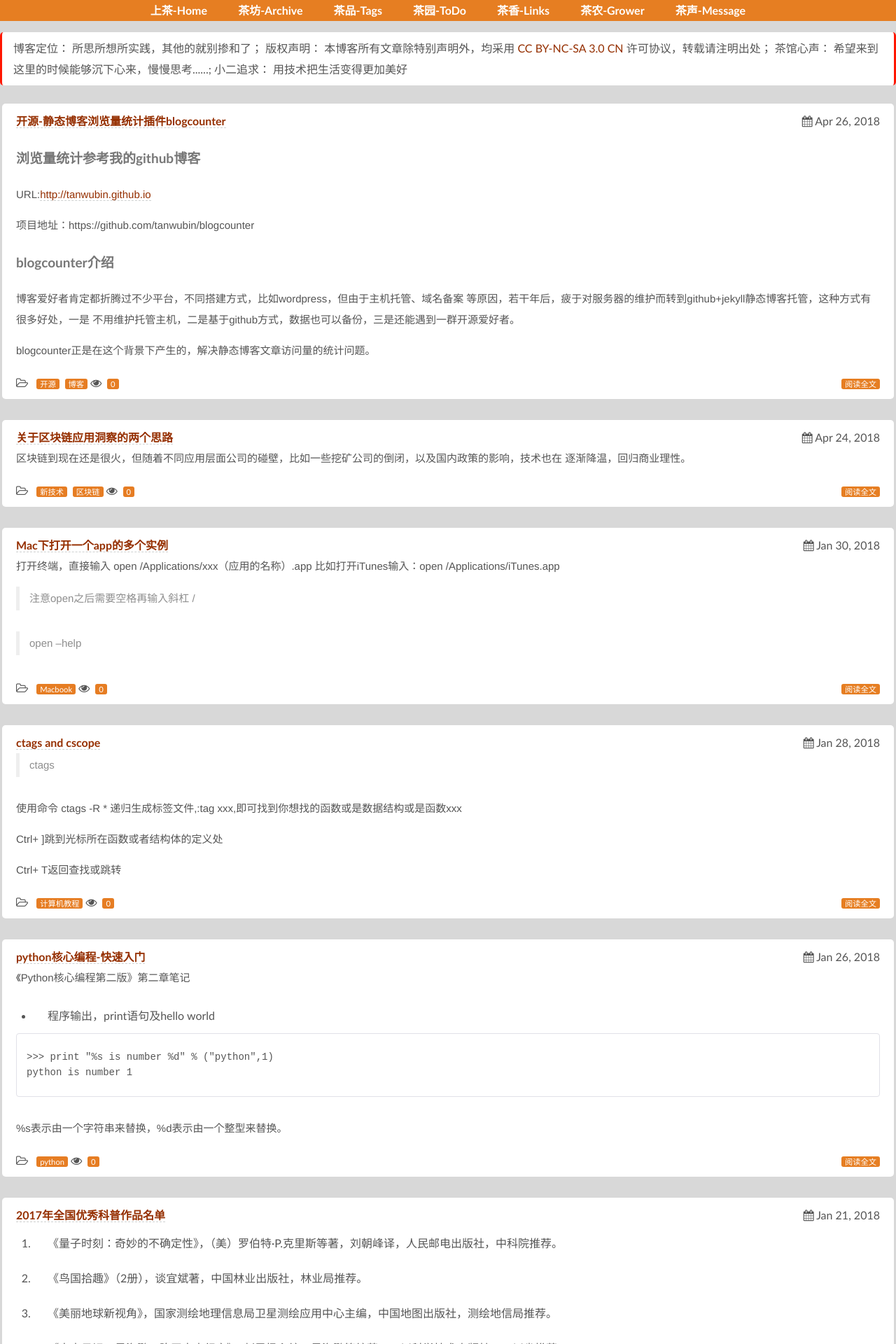
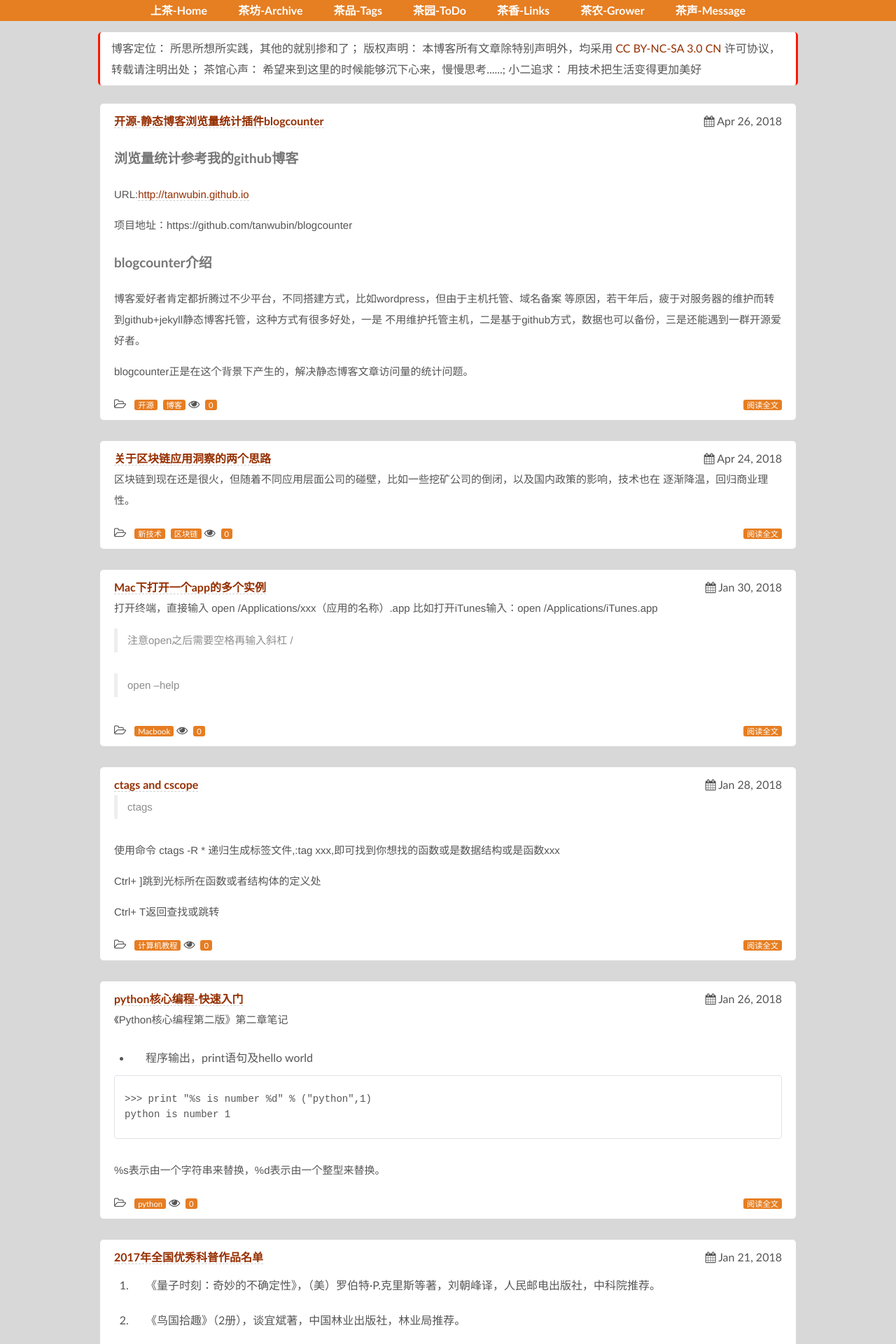
Before and after one commit to fk1091889767/tanwubin.github.io, a Jekyll site: the page built from index.html, in a window 1280 px wide. Shown: the top 1920 px of the page at 70% size. Built offline with Jekyll 4.4.1, drawn with Linux system fonts in a browser that asks for light colours; nearby versions of some CDN libraries.

```diff
--- a/assets/css/effector-wide.css
+++ b/assets/css/effector-wide.css
@@ -80,7 +80,7 @@ p a {
     border-bottom: 1px dashed #CED1D1;
 }
 .container {
-    width: 100%;;
+    width: 1000px;
     margin-left: auto;
     margin-right: auto;
     *zoom: 1;
```
